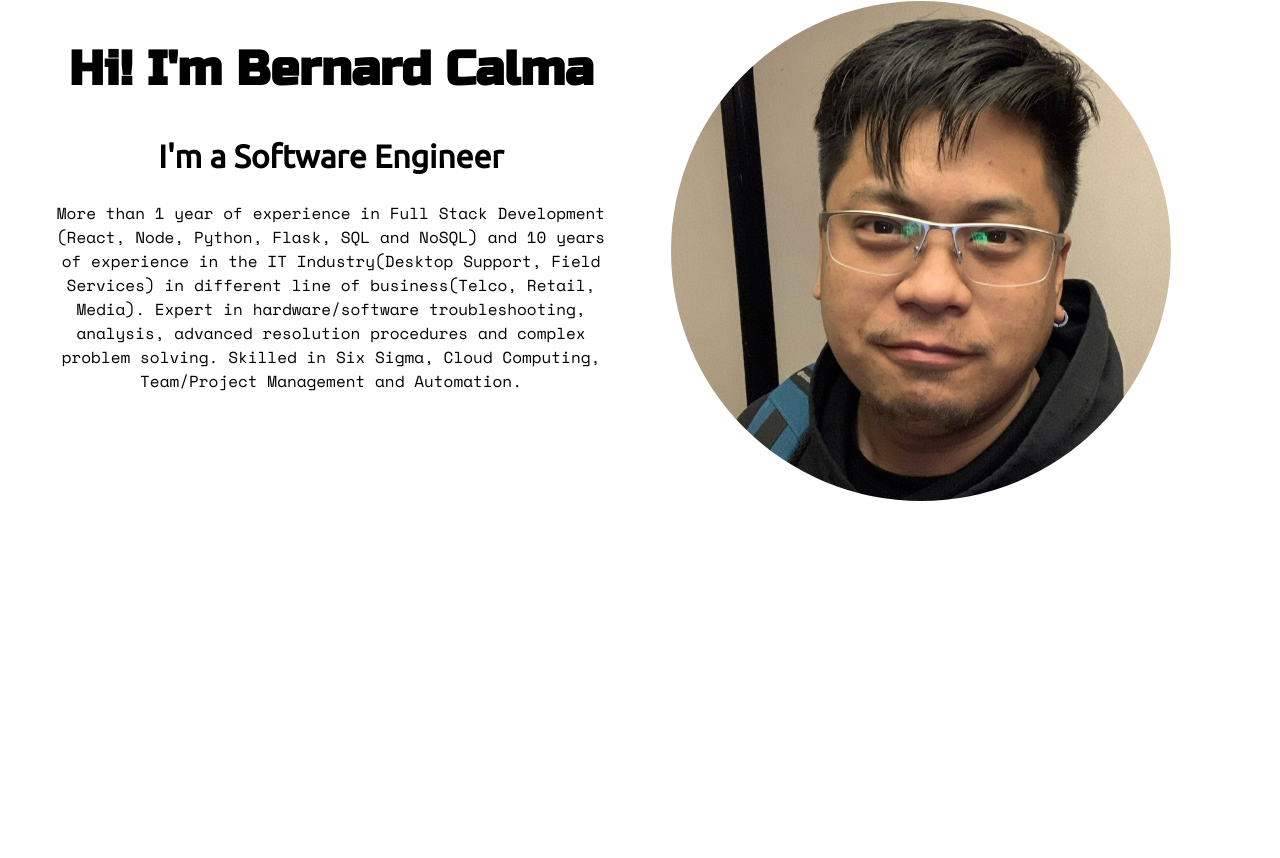
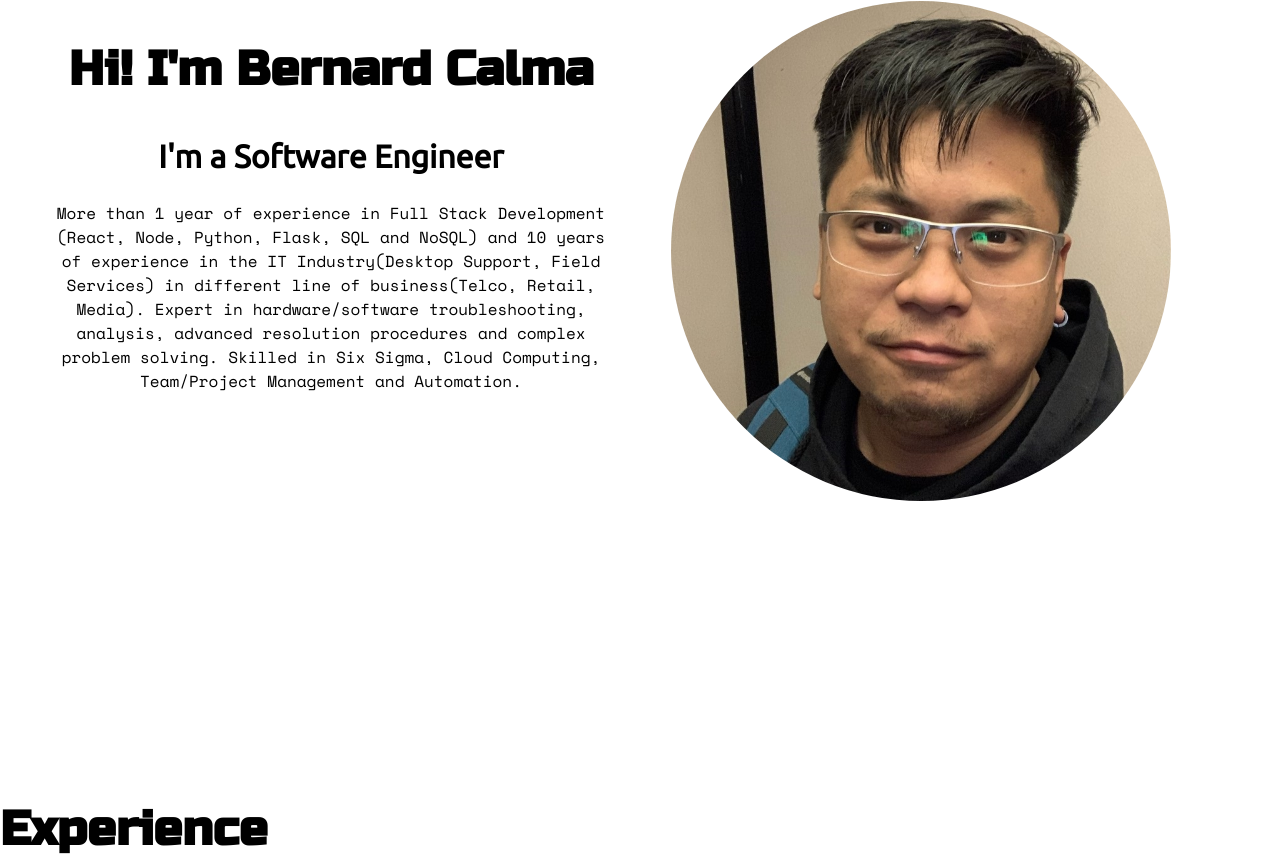
Before and after one commit to Bernard-Calma/bernard, a React (Create React App) app: page / in a window 1280 px wide. Shown: the part 319-1177 px from the top of the page. Before the commit the page ends 1000 px from the top, so only its background shows below. Built offline with nearby package versions, Linux system fonts and the light colour scheme.

Commit message:
Experience section created and added to app

```diff
--- a/src/App.js
+++ b/src/App.js
@@ -1,11 +1,13 @@
 import './App.css';
 import AboutMe from './containers/AboutMe';
+import Experience from './containers/Experience';
 
 const App = () => {
   return (
     <div className='App'>
       App
       <AboutMe />
+      <Experience />
     </div>
   )
 }
--- /dev/null
+++ b/src/containers/Experience.jsx
@@ -0,0 +1,9 @@
+const Experience = () => {
+    return (
+        <section className="sectionExperience" id="idExperience">
+            <h1>Experience</h1>
+        </section>
+    )
+}
+
+export default Experience
```
